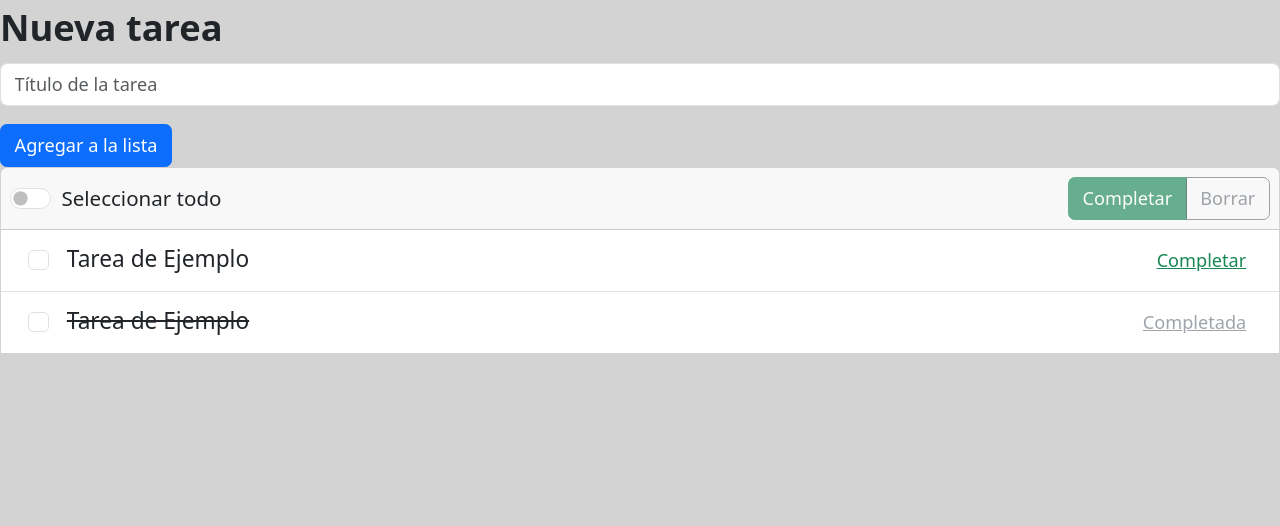
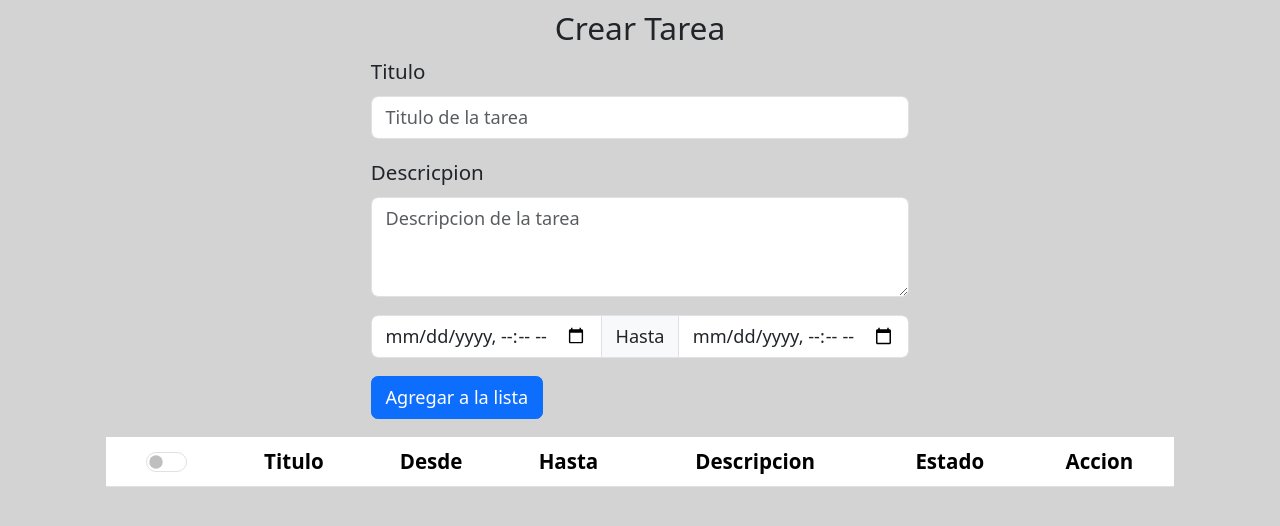
Before and after one commit to EzequielVillalba112/utn-proyecto_final-056, a React app: page / in a window 1280 px wide. Shown: the top 526 px of the page. Built offline with nearby package versions, Linux system fonts and the light colour scheme; the HTML template or start-up script is replaced by a standard one.

Commit message:
Componentes andando

```diff
--- a/src/App.css
+++ b/src/App.css
@@ -1,3 +1,7 @@
 body{
     background-color: #d3d3d3;
 }
+
+#descripcion_tarea{
+    height: 100px;
+}
--- a/src/App.jsx
+++ b/src/App.jsx
@@ -1,13 +1,35 @@
+import React, { useState } from 'react';
+
 import CreateTask from "./components/CreateTask/CreateTask"
 import DemoInterfaz from "./components/DemoInterfaz"
 import ListTask from "./components/ListTask/ListTask"
 import './App.css'
 
+/*
+<CreateTask enviarTareaALista={enviarTareaALista} />
+<ListTask tareas={tareas} />
+*/
+
+
 const App = () => {
+  const [tareas, setTareas] = useState([]);
+
+    // Función para agregar la tarea a la lista de tareas
+  const enviarTareaALista = (nuevaTarea) => {
+    setTareas([...tareas, nuevaTarea]);
+  };
+
+  console.log('Tareas en App:', tareas)
+
   return (
-    <div>
-     <CreateTask/>
-     <ListTask/>
+    <div className="container">
+      <div className="mx-auto col-lg-6 col-12 p-2">
+        {/* Pasar la función handleRecibirTarea como prop */}
+        <CreateTask enviarTareaALista={enviarTareaALista}/>
+      </div>
+      <div className="mx-auto col-12 p-2">
+        <ListTask tareas={tareas} />
+      </div>
     </div>
   )
 }
--- a/src/components/CreateTask/CreateTask.jsx
+++ b/src/components/CreateTask/CreateTask.jsx
@@ -1,18 +1,88 @@
-export default function CreateTask() {
+import React, { useState } from 'react';
+
+const CreateTask = ({ enviarTareaALista }) => {
+
+  const [tarea, setTarea] = useState({
+    nombre: '',
+    fechaInicio: '',
+    fechaFin: '',
+    descripcion: ''
+  });
+
+  const handleInputChange = (event) => {
+    const { name, value } = event.target;
+    setTarea({ ...tarea,[name]: value});
+  };
+
+  const handleEnviarTarea = (event) => {
+    console.log("enviando")
+    event.preventDefault();
+    if (tarea.nombre.trim() !== '') {
+      enviarTareaALista(tarea);
+      setTarea({
+        nombre: '',
+        fechaInicio: '',
+        fechaFin: '',
+        descripcion: ''
+      });
+    }
+  };
+
   return (
-    <form>
+    <div className="row justify-content-center d-flex">
+      <h3 className="text-center">Crear Tarea</h3>
+      <form onSubmit={handleEnviarTarea}>
+        <div className="row justify-content-center d-flex">
           <div className="mb-3">
-        <label htmlFor="campoNuevaTarea" className="form-label fs-2 fw-bold">
-          Nueva tarea
-        </label>
+          <label className="form-label" htmlFor="titulo_tarea">Titulo</label>
             <input
               type="text"
               className="form-control"
-          id="campoNuevaTarea"
-          placeholder="Título de la tarea"
+              placeholder="Titulo de la tarea"
+              name="nombre"
+              value={tarea.nombre}
+              onChange={handleInputChange}
             />
           </div>
-      <button className="btn btn-primary">Agregar a la lista</button>
+        </div>
+        <div className="row justify-content-center d-flex">
+          <div className="mb-3">
+          <label className="form-label" htmlFor="descripcion_tarea">Descricpion</label>
+            <textarea
+              className="form-control"
+              placeholder="Descripcion de la tarea"
+              id="descripcion_tarea"
+              name="descripcion"
+              value={tarea.descripcion}
+              onChange={handleInputChange}
+            />
+          </div>
+        </div>
+        <div className="row justify-content-center d-flex">
+          <div className="col mb-3 input-group">
+            <input
+              type="datetime-local"
+              className="form-control"
+              name="fechaInicio"
+              value={tarea.fechaInicio}
+              onChange={handleInputChange}
+            />
+            <span className="input-group-text">Hasta</span>
+            <input
+              type="datetime-local"
+              className="form-control"
+              name="fechaFin"
+              value={tarea.fechaFin}
+              onChange={handleInputChange}
+            />
+          </div>
+        </div>
+        <button className="btn btn-primary" type="submit">
+          Agregar a la lista
+        </button>
       </form>
+    </div>
   );
-}
+};
+
+export default CreateTask;
--- a/src/components/ItemTask/ItemTask.jsx
+++ b/src/components/ItemTask/ItemTask.jsx
@@ -1,43 +1,34 @@
-export default function ItemTask() {
+import React, { useState } from 'react';
+
+const ItemTask = ({ tarea, index }) => {
+
   return (
-    <div className="card-body p-0">
-    <div className="lista overflow-auto">
-      <ul className="list-group list-group-flush">
-        <li className="list-group-item d-flex justify-content-between align-items-start">
-          <div className="ms-2 m-auto">
-            <div className="d-flex">
-              <input
-                className="form-check-input me-3"
-                type="checkbox"
-                id="item-1"
-              />
-              <h5 className="mb-1">Tarea de Ejemplo</h5>
-            </div>
-          </div>
-          <button type="button" className="btn btn-link text-success">
-            Completar
-          </button>
-        </li>
-        <li className="list-group-item d-flex justify-content-between align-items-start">
-          <div className="ms-2 m-auto">
-            <div className="d-flex">
-              <input
-                className="form-check-input me-3"
-                type="checkbox"
-                id="item-2"
-              />
+      <tr>
+        <th scope="row">
+          <p className='text-center'>
+            <input
+              className="form-check-input"
+              type="checkbox"
+              id={index}
+            />
+          </p>
+        </th>
+        <td name="titulo-cell">
+          <p>{tarea.nombre}</p>
+        </td>
+        <td name="desde-cell">
+          <p>{tarea.fechaInicio}</p>
+        </td>
+        <td name="hasta-cell"><p>{tarea.fechaFin}</p></td>
+        <td name="descripcion-cell"><p>{tarea.descripcion}</p></td>
+        <td name="estado-cell">
+          <p>estado actual</p>
+        </td>
+        <td name="action-cell">
+            <p>Agregar botones</p>
+        </td>
+      </tr>
+  )
+};
 
-              <h5 className="mb-1 text-decoration-line-through">
-                Tarea de Ejemplo
-              </h5>
-            </div>
-          </div>
-          <button type="button" className="btn btn-link" disabled>
-            Completada
-          </button>
-        </li>
-      </ul>
-    </div>
-  </div>
-  )
-}
+export default ItemTask;
--- a/src/components/ListTask/ListTask.jsx
+++ b/src/components/ListTask/ListTask.jsx
@@ -1,38 +1,45 @@
+import React, { useState } from 'react';
+
+import CreateTask from "../CreateTask/CreateTask";
 import ItemTask from "../ItemTask/ItemTask";
 
-export default function ListTask() {
+const ListTask = ({ tareas }) => {
+
+  React.useEffect(() => {
+    console.log('Tareas actualizadas:', tareas);
+  }, [tareas]); // Se ejecutará cuando tareas se actualice
+
+
   return (
-    <div className="card p-0">
-            <div className="card-header">
-              <ul className="nav nav-pills card-header-pills">
-                <li className="nav-item form-check form-switch my-auto">
-                  <input
-                    className="form-check-input"
-                    type="checkbox"
-                    role="switch"
-                    id="seleccionarTodo"
-                  />
-                  <label className="form-check-label" htmlFor="seleccionarTodo">
-                    Seleccionar todo
-                  </label>
-                </li>
-                <li className="nav-item ms-auto">
-                  <div className="btn-group" role="group">
-                    <button type="button" className="btn btn-success" disabled>
-                      Completar
-                    </button>
-                    <button
-                      type="button"
-                      className="btn btn-outline-secondary"
-                      disabled
-                    >
-                      Borrar
-                    </button>
-                  </div>
-                </li>
-              </ul>
-            </div>
-            <ItemTask/>
-          </div>
-  )
-}
+    <div className="container">
+      <div className="table-responsive">
+        <table className="table table-striped">
+          <thead>
+            <tr>
+              <th className="col text-center align-middle">
+              <div className="form-check form-switch justify-content-center d-flex">
+                <input className="form-check-input" type="checkbox" role="switch" id="flexSwitchCheckDefault"/>
+              </div>
+              </th>
+              <th className="col text-center align-middle">Titulo</th>
+              <th className="col text-center align-middle">Desde</th>
+              <th className="col text-center align-middle">Hasta</th>
+              <th className="col text-center align-middle">Descripcion</th>
+              <th className="col text-center align-middle">Estado</th>
+              <th className="col text-center align-middle">Accion</th>
+            </tr>
+          </thead>
+          <tbody>
+          {/*envio cada tarea acumulada*/}
+          {tareas.map((tarea, index) => (
+            <ItemTask key={index} tarea={tarea} index={index} />
+          ))}
+          </tbody>
+        </table>
+      </div>
+    </div>
+  );
+
+};
+
+export default ListTask;
--- a/vite.config.js
+++ b/vite.config.js
@@ -1,7 +1,9 @@
-import { defineConfig } from 'vite'
-import react from '@vitejs/plugin-react-swc'
+import { defineConfig } from 'vite';
+import react from '@vitejs/plugin-react-swc';
 
-// https://vitejs.dev/config/
 export default defineConfig({
   plugins: [react()],
-})
+  server: {
+    port: 8000 // Cambia el puerto aquí
+  }
+});
```
Lines whose indentation alone changed are shown as unchanged.
